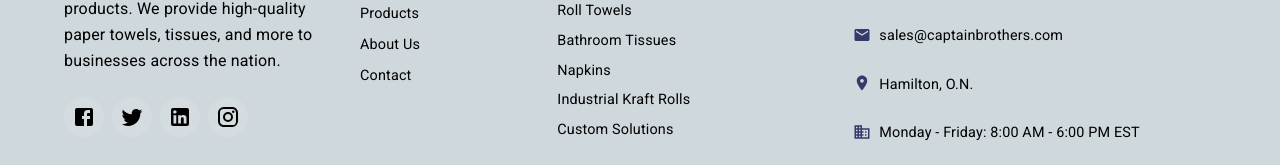
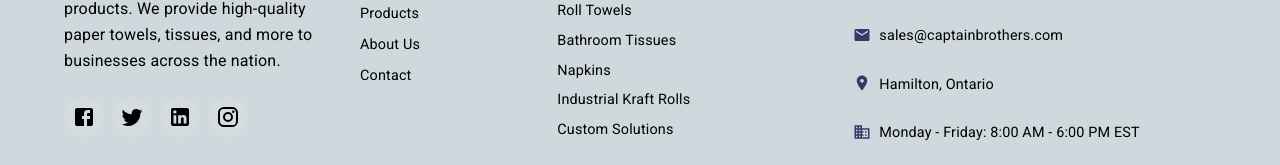
Before and after one commit to JerinJohn30/frontend-website, a React (Vite) app: page /about in a window 1280 px wide. Shown: the part 1922-2087 px from the top of the page. Built offline with nearby package versions, Linux system fonts and the light colour scheme.

Commit message:
updated address

```diff
--- a/src/components/Contact.jsx
+++ b/src/components/Contact.jsx
@@ -52,7 +52,7 @@ const Contact = () => {
     {
       icon: <LocationOn />,
       title: 'Head Office',
-      details: 'Hamilton, O.N.',
+      details: 'Hamilton, Ontario',
       subtitle: '',
     },
     {
--- a/src/components/Footer.jsx
+++ b/src/components/Footer.jsx
@@ -34,7 +34,7 @@ const Footer = () => {
     },
     {
       icon: <LocationOn sx={{ fontSize: 18 }} />,
-      text: 'Hamilton, O.N.\n',
+      text: 'Hamilton, Ontario\n',
     },
     {
       icon: <Business sx={{ fontSize: 18 }} />,
```
